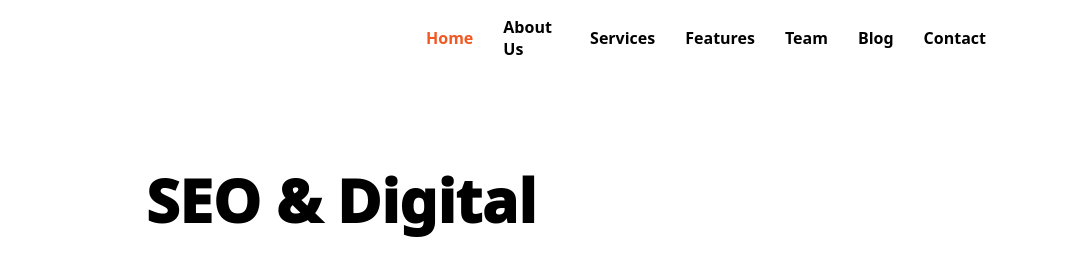
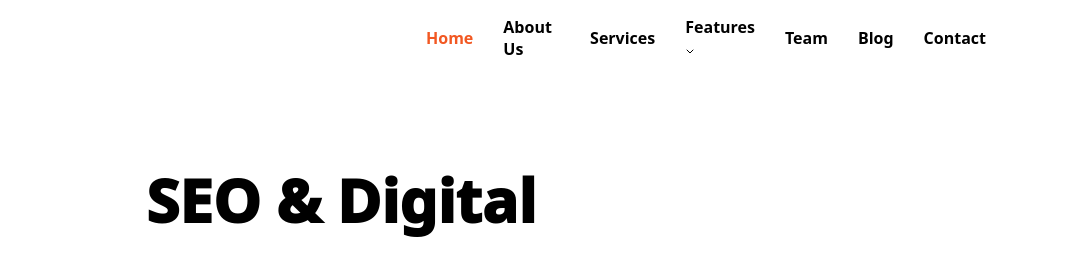
Before and after one commit to nuxBnax/HTML_Seminar3_Kulikov, a plain HTML site: page index.html in a window 1280 px wide. Shown: the top 255 px of the page, 199-1280 px from the left. Drawn offline with Linux system fonts and the light colour scheme; a web font is replaced by a local one.

Commit message:
Added icon

```diff
--- a/index.html
+++ b/index.html
@@ -20,7 +20,7 @@
                 <a class="link__color" href="#">Home</a>
                 <a href="#">About Us</a>
                 <a href="#">Services</a>
-                <a href="#">Features</a>
+                <a href="#">Features <img src="images/Icon.svg" alt="icon"></a>
                 <a href="#">Team</a>
                 <a href="#">Blog</a>
                 <a href="#">Contact</a>
```
